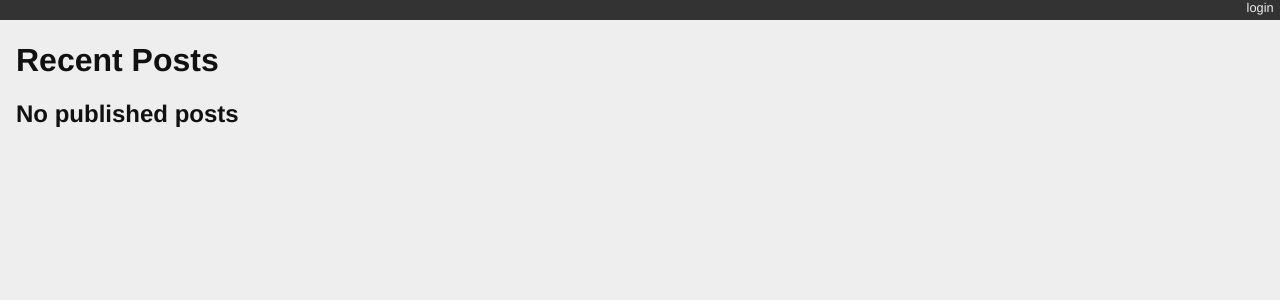
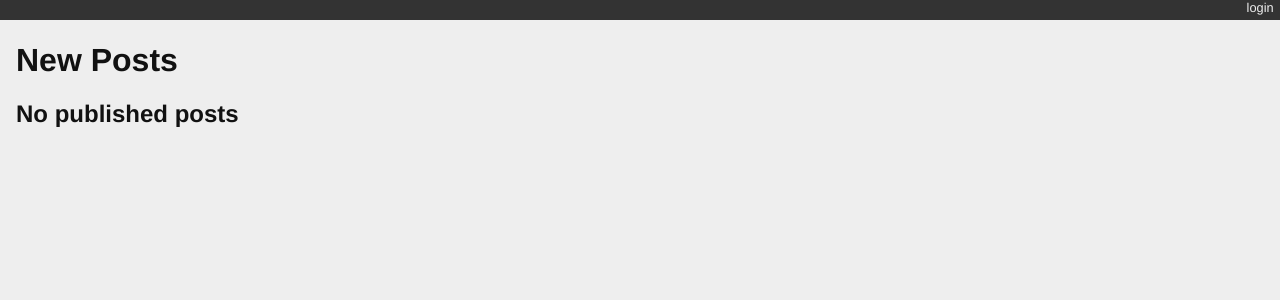
Before and after one commit to nackor/django-blog, a Django app: page / in a window 1280 px wide. Shown: the top 300 px of the page. Run offline with Django 3.2, Linux system fonts and the light colour scheme; data that the repository does not hold is empty.

Commit message:
update tests

```diff
--- a/mysite/blogging/templates/blogging/list.html
+++ b/mysite/blogging/templates/blogging/list.html
@@ -1,6 +1,6 @@
 {% extends "base.html" %}
 {% block content %}
-<h1>Recent Posts</h1>
+<h1>New Posts</h1>
     {% for post in post_list %}
 <div class="post">
     <h2>
--- a/mysite/blogging/tests.py
+++ b/mysite/blogging/tests.py
@@ -45,7 +45,7 @@ class FrontEndTestCase(TestCase):
         resp = self.client.get('/')
         # the content of the rendered response is always a bytestring
         resp_text = resp.content.decode(resp.charset)
-        self.assertTrue("Recent Posts" in resp_text)
+        self.assertTrue("New Posts" in resp_text)
         for count in range(1, 11):
             title = "Post %d Title" % count
             if count < 6:
```
